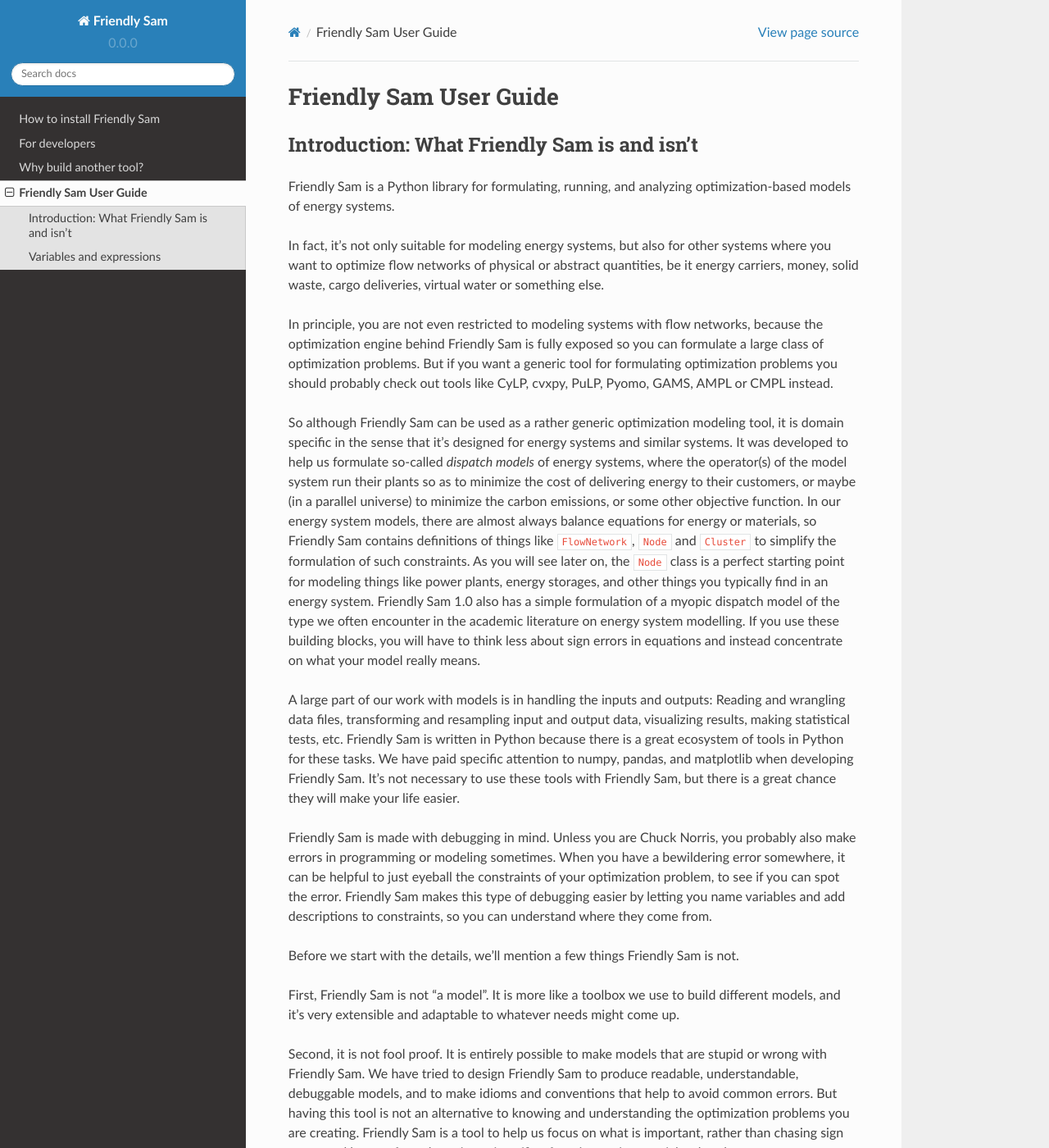
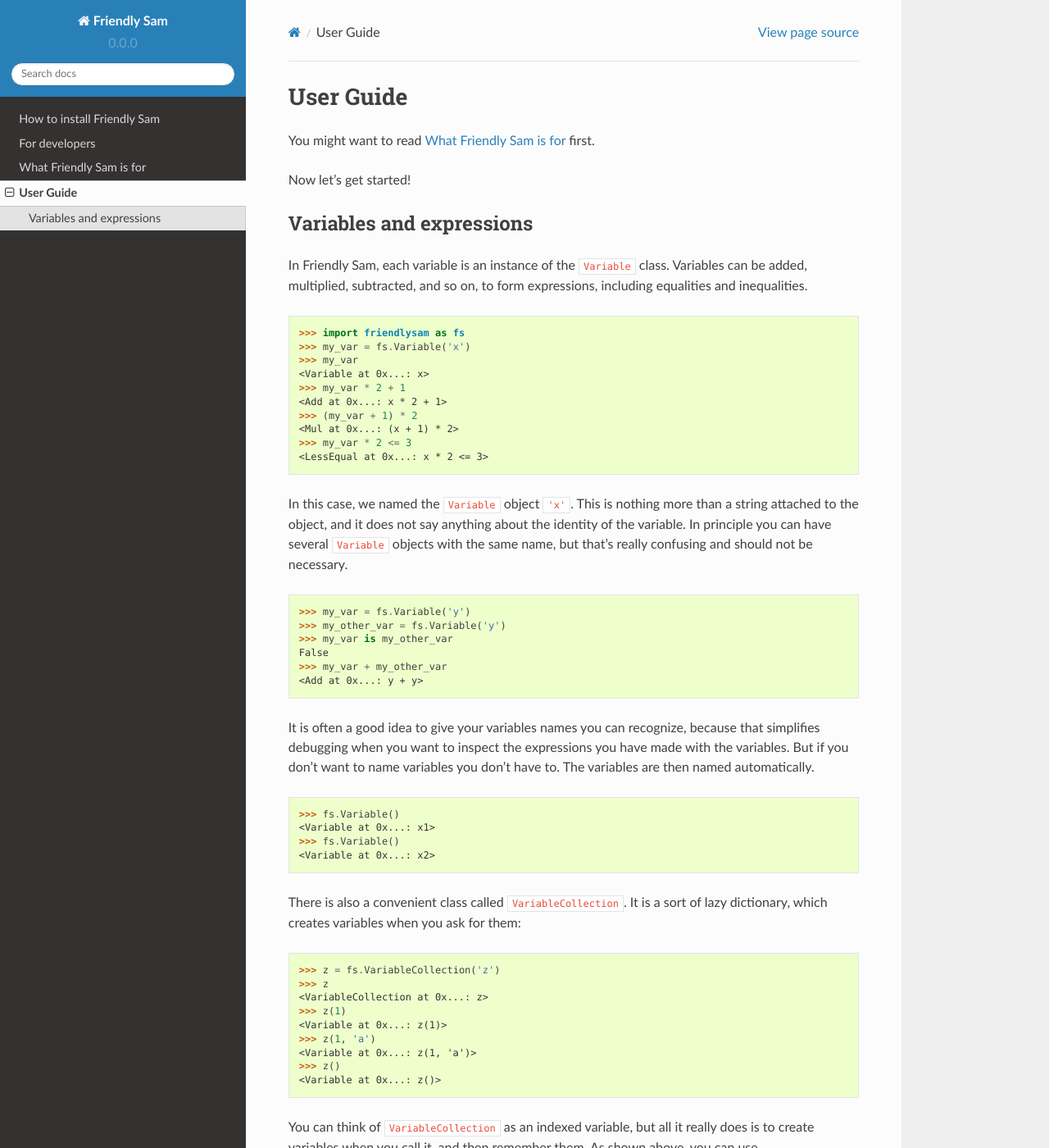
Before and after one commit to sp-etx/friendlysam, a Sphinx documentation site: the page built from docs/user-guide.rst, in a window 1280 px wide and 1400 px high. Shown: the whole window at 82% size. Built offline with Sphinx 7.4.7 and the Read the Docs theme 2.0.0, drawn with Linux system fonts in a browser that asks for light colours; formulas are drawn with MathJax 3; some of the changed text lies outside the part shown.

Commit message:
Documentation

```diff
--- a/docs/install.rst
+++ b/docs/install.rst
@@ -7,6 +7,7 @@
 
 Friendly Sam is developed in Python 3 (at the time of this writing, Python 3.4). Download and install it now, if you haven't already.
 
+.. _virtual-environment:
 
 Use a virtual environment
 ------------------------------
--- a/docs/user-guide.rst
+++ b/docs/user-guide.rst
@@ -1,31 +1,11 @@
 .. _user-guide:
 
-Friendly Sam User Guide
+User Guide
 ====================================================================================
 
-Introduction: What Friendly Sam is and isn't
------------------------------------------------
+You might want to read :ref:`what-friendly-sam-is-for` first.
 
-Friendly Sam is a Python library for formulating, running, and analyzing optimization-based models of energy systems.
-
-In fact, it's not only suitable for modeling energy systems, but also for other systems where you want to optimize flow networks of physical or abstract quantities, be it energy carriers, money, solid waste, cargo deliveries, virtual water or something else.
-
-In principle, you are not even restricted to modeling systems with flow networks, because the optimization engine behind Friendly Sam is fully exposed so you can formulate a large class of optimization problems. But if you want a generic tool for formulating optimization problems you should probably check out tools like CyLP, cvxpy, PuLP, Pyomo, GAMS, AMPL or CMPL instead.
-
-So although Friendly Sam can be used as a rather generic optimization modeling tool, it is domain specific in the sense that it's designed for energy systems and similar systems. It was developed to help us formulate so-called *dispatch models* of energy systems, where the operator(s) of the model system run their plants so as to minimize the cost of delivering energy to their customers, or maybe (in a parallel universe) to minimize the carbon emissions, or some other objective function. In our energy system models, there are almost always balance equations for energy or materials, so Friendly Sam contains definitions of things like ``FlowNetwork``, ``Node`` and ``Cluster`` to simplify the formulation of such constraints. As you will see later on, the ``Node`` class is a perfect starting point for modeling things like power plants, energy storages, and other things you typically find in an energy system. Friendly Sam 1.0 also has a simple formulation of a myopic dispatch model of the type we often encounter in the academic literature on energy system modelling. If you use these building blocks, you will have to think less about sign errors in equations and instead concentrate on what your model really means.
-
-A large part of our work with models is in handling the inputs and outputs: Reading and wrangling data files, transforming and resampling input and output data, visualizing results, making statistical tests, etc. Friendly Sam is written in Python because there is a great ecosystem of tools in Python for these tasks. We have paid specific attention to numpy, pandas, and matplotlib when developing Friendly Sam. It's not necessary to use these tools with Friendly Sam, but there is a great chance they will make your life easier.
-
-Friendly Sam is made with debugging in mind. Unless you are Chuck Norris, you probably also make errors in programming or modeling sometimes. When you have a bewildering error somewhere, it can be helpful to just eyeball the constraints of your optimization problem, to see if you can spot the error. Friendly Sam makes this type of debugging easier by letting you name variables and add descriptions to constraints, so you can understand where they come from.
-
-Before we start with the details, we'll mention a few things Friendly Sam is not.
-
-First, Friendly Sam is not "a model". It is more like a toolbox we use to build different models, and it's very extensible and adaptable to whatever needs might come up.
-
-Second, it is not fool proof. It is entirely possible to make models that are stupid or wrong with Friendly Sam. We have tried to design Friendly Sam to produce readable, understandable, debuggable models, and to make idioms and conventions that help to avoid common errors. But having this tool is not an alternative to knowing and understanding the optimization problems you are creating. Friendly Sam is a tool to help us focus on what is important, rather than chasing sign errors and how to formulate piecewise affine functions using special ordered sets.
-
-Third, Friendly Sam is not primarily optimized for speed. If you want to solve a really big model fast, you are probably better off with something like AMPL or GAMS, or even writing your own code. However, if your model is moderately big you might get the job done faster with Friendly Sam because debugging, data handling, analysis and visualization will be so much faster. In our experience, the development phase often consumes more time and money than the computation phase, so development convenience is often more important than execution speed.
-
+Now let's get started!
 
 Variables and expressions
 ----------------------------
```
Also changed, not shown: docs/developers.rst (+16 -12 lines), docs/index.rst (+4 -11 lines), docs/what-friendly-sam-is-for.rst (added, +53 -0 lines), docs/why-another-tool.rst (deleted, +0 -21 lines).
